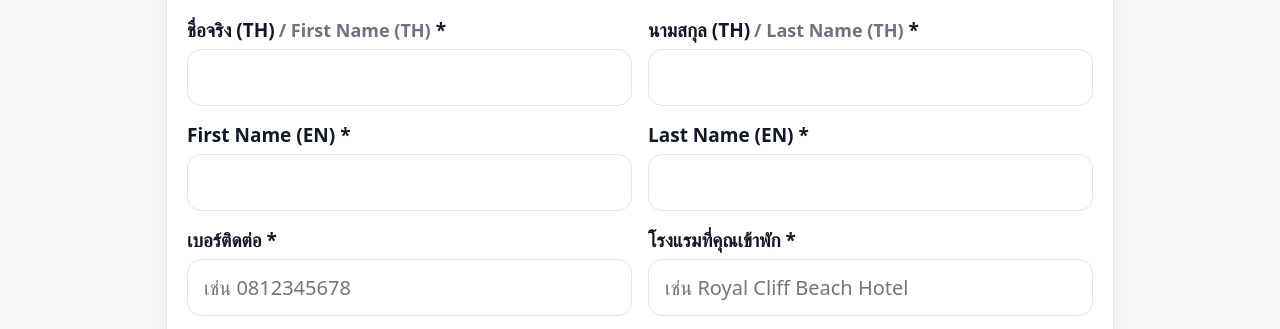
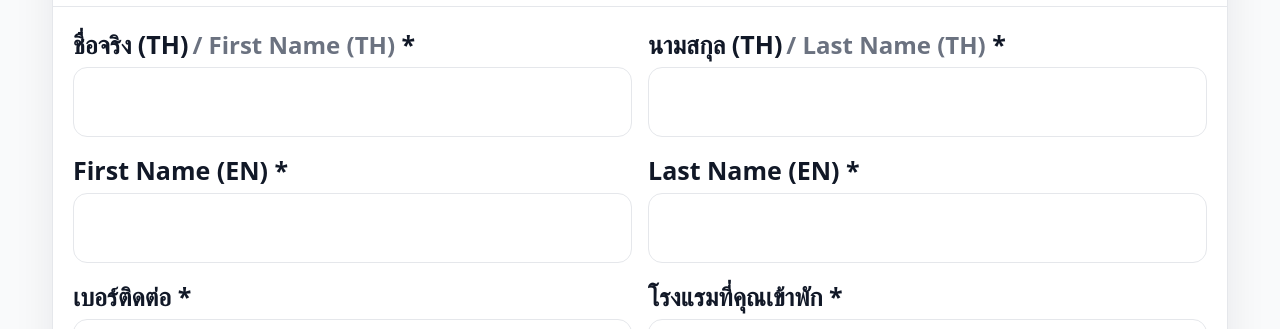
Before and after one commit to AMSE-Sports/WGP1-JWC25-Hotel, a plain HTML site: page index.html in a window 1280 px wide. Shown: the part 458-787 px from the top of the page. Drawn offline with nearby package versions, Linux system fonts and the light colour scheme.

Commit message:
Update index.html

```diff
--- a/index.html
+++ b/index.html
@@ -13,10 +13,12 @@
       --primary:#f37021;
       --border:#e5e7eb;
       --ok:#16a34a;
-      --font-base:clamp(18px, 2vw, 20px);
-      --font-label:clamp(17px, 1.9vw, 19px);
-      --font-title:clamp(24px, 3vw, 30px);
-      --font-note:clamp(14px, 1.6vw, 16px);
+
+      /* ขยายฟอนต์ขึ้นประมาณ 30% */
+      --font-base:clamp(24px, 2.6vw, 26px);
+      --font-label:clamp(22px, 2.4vw, 25px);
+      --font-title:clamp(31px, 3.4vw, 39px);
+      --font-note:clamp(18px, 2vw, 21px);
     }
 
     * { box-sizing:border-box; }
@@ -38,10 +40,12 @@
       height:auto;
     }
 
+    /* ทำให้ฟอร์มกว้างขึ้น ดูเต็มจอมากขึ้น */
     .container {
-      max-width:980px;
+      width:100%;
+      max-width:1200px;
       margin:0 auto;
-      padding:24px 16px 40px;
+      padding:16px 12px 32px;
     }
 
     .card {
@@ -102,7 +106,7 @@
 
     input, select {
       width:100%;
-      padding:14px 16px;
+      padding:16px 18px;
       border-radius:14px;
       border:1px solid var(--border);
       background:#fff;
@@ -126,7 +130,7 @@
       display:inline-flex;
       align-items:center;
       justify-content:center;
-      padding:16px 22px;
+      padding:18px 24px;
       border-radius:16px;
       border:none;
       cursor:pointer;
@@ -204,7 +208,7 @@
     /* ทำให้ select/option ใหญ่ขึ้นบน iPad / tablet */
     @media (min-width:768px) and (pointer:coarse) {
       select, select option {
-        font-size:22px;
+        font-size:28px;
         line-height:1.6;
       }
     }
@@ -286,6 +290,7 @@
             <label class="title">จังหวัดที่อาศัย (สำหรับผู้พำนักในประเทศไทย)</label>
             <select id="thai_province">
               <option value="">— เลือกจังหวัด / Select Province —</option>
+              <!-- ... รายชื่อจังหวัดเหมือนเดิม ... -->
               <option value="กรุงเทพมหานคร">กรุงเทพมหานคร</option>
               <option value="กระบี่">กระบี่</option>
               <option value="กาญจนบุรี">กาญจนบุรี</option>
```
